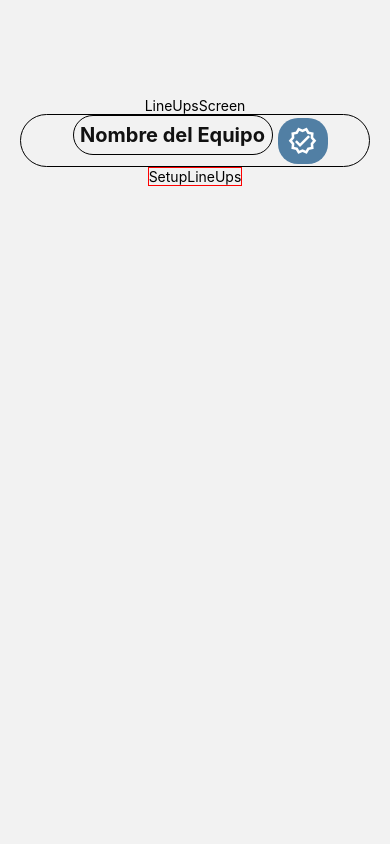
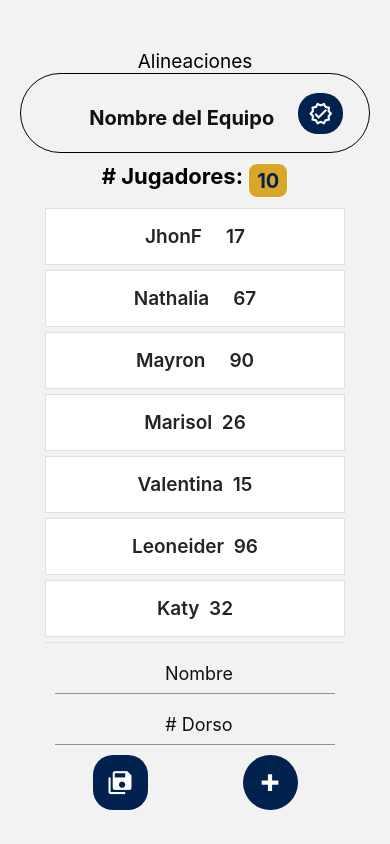
Before and after one commit to JhonFDev/UltimateTracker, a React Native app: screen /lineups in a window 390 px wide. Built offline with nearby package versions, Linux system fonts and the light colour scheme.

Commit message:
fix lineupsscreen with styles, mod setuplineups component listplayers inputs and buttons

```diff
--- a/components/tournament/SetupLineUps.js
+++ b/components/tournament/SetupLineUps.js
@@ -1,17 +1,123 @@
-import { StyleSheet, Text, View } from 'react-native'
-import React from 'react'
+import { ScrollView, StyleSheet, Text, View } from "react-native";
+import React from "react";
+import { Badge, Button, Icon, Input, ListItem } from "@rneui/themed";
 
 export default function SetupLineUps() {
   return (
     <View style={styles.viewcontainersetuplineups}>
-      <Text>SetupLineUps</Text>
+      <View style={{ display: "flex", flexDirection: "row",marginBottom:10 }}>
+        <Text style={{ fontWeight: "700", fontSize: 22 }}># Jugadores: </Text>
+        <Badge
+          value="10"
+          badgeStyle={{ width: 40, height: 35,backgroundColor:"#d9a627"}}
+          textStyle={{ fontSize: 20, fontWeight: "bold", color:"#01214e" }}
+        />
+      </View>
+      {/* Lista de jugadores */}
+      <ScrollView style={{ width: 300 }}>
+        <ListItem containerStyle={{borderWidth:1,}} topDivider={true} bottomDivider={true}>
+          <ListItem.Content style={{alignItems:"center"}}>
+            <ListItem.Title style={{fontSize:19, fontWeight:"600",}}>JhonF     17</ListItem.Title>
+          </ListItem.Content>
+        </ListItem>
+        <ListItem containerStyle={{borderWidth:1,marginTop:5}} topDivider={true} bottomDivider={true}>
+          <ListItem.Content style={{alignItems:"center"}}>
+            <ListItem.Title style={{fontSize:19, fontWeight:"600",}}>Nathalia     67</ListItem.Title>
+          </ListItem.Content>
+        </ListItem>
+        <ListItem containerStyle={{borderWidth:1,marginTop:5}} topDivider={true} bottomDivider={true}>
+          <ListItem.Content style={{alignItems:"center"}}>
+            <ListItem.Title style={{fontSize:19, fontWeight:"600",}}>Mayron     90</ListItem.Title>
+          </ListItem.Content>
+        </ListItem>
+        <ListItem containerStyle={{borderWidth:1, marginTop:5}} topDivider={true} bottomDivider={true}>
+          <ListItem.Content style={{alignItems:"center"}}>
+            <ListItem.Title style={{fontSize:19, fontWeight:"600",}}>Marisol  26</ListItem.Title>
+          </ListItem.Content>
+        </ListItem>
+        <ListItem containerStyle={{borderWidth:1, marginTop:5}} topDivider={true} bottomDivider={true}>
+          <ListItem.Content style={{alignItems:"center"}}>
+            <ListItem.Title style={{fontSize:19, fontWeight:"600",}}>Valentina  15</ListItem.Title>
+          </ListItem.Content>
+        </ListItem>
+        <ListItem containerStyle={{borderWidth:1,marginTop:5}} topDivider={true} bottomDivider={true}>
+          <ListItem.Content style={{alignItems:"center"}}>
+            <ListItem.Title style={{fontSize:19, fontWeight:"600",}}>Leoneider  96</ListItem.Title>
+          </ListItem.Content>
+        </ListItem>
+        <ListItem containerStyle={{borderWidth:1,marginTop:5}} topDivider={true} bottomDivider={true}>
+          <ListItem.Content style={{alignItems:"center"}}>
+            <ListItem.Title style={{fontSize:19, fontWeight:"600",}}>Katy  32</ListItem.Title>
+          </ListItem.Content>
+        </ListItem>
+        <ListItem containerStyle={{borderWidth:1,marginTop:5}} topDivider={true} bottomDivider={true}>
+          <ListItem.Content style={{alignItems:"center"}}>
+            <ListItem.Title style={{fontSize:19, fontWeight:"600",}}>Kimico  13</ListItem.Title>
+          </ListItem.Content>
+        </ListItem>
+        <ListItem containerStyle={{borderWidth:1,marginTop:5}} topDivider={true} bottomDivider={true}>
+          <ListItem.Content style={{alignItems:"center"}}>
+            <ListItem.Title style={{fontSize:19, fontWeight:"600",}}>Juancho  23</ListItem.Title>
+          </ListItem.Content>
+        </ListItem>
+        <ListItem containerStyle={{borderWidth:1,marginTop:5}} topDivider={true} bottomDivider={true}>
+          <ListItem.Content style={{alignItems:"center"}}>
+            <ListItem.Title style={{fontSize:19, fontWeight:"600",}}>Juan Pablo Quintero  10</ListItem.Title>
+          </ListItem.Content>
+        </ListItem>
+      </ScrollView>
+      <View style={{ width: 300, paddingTop: 10, height: 200 }}>
+        <Input
+          placeholder="Nombre"
+          placeholderTextColor={"#111"}
+          inputStyle={{ textAlign: "center" }}
+        />
+        <Input
+          placeholder="# Dorso"
+          placeholderTextColor={"#111"}
+          inputStyle={{ textAlign: "center" }}
+        />
+        <View
+          style={{
+            display: "flex",
+            flexDirection: "row",
+            justifyContent: "space-around",
+          }}
+        >
+          <Button
+            buttonStyle={{ width: 55, borderRadius: 20, height: 55,backgroundColor:"#01214e" }}
+            icon={
+              <Icon
+                name="content-save-all"
+                type="material-community"
+                size={25}
+                color={"#fff"}
+              />
+            }
+          />
+          <Button
+            buttonStyle={{ width: 55, borderRadius: 40, height: 55,backgroundColor:"#01214e" }}
+            icon={
+              <Icon
+                name="plus-thick"
+                type="material-community"
+                size={25}
+                color={"#fff"}
+              />
+            }
+          />
+        </View>
+      </View>
     </View>
-  )
+  );
 }
 
 const styles = StyleSheet.create({
-    viewcontainersetuplineups:{
-        borderWidth:1,
-        borderColor:"red"
-    }
-})
+  viewcontainersetuplineups: {
+    width: 380,
+    height: 680,
+    marginTop: 10,
+    justifyContent: "center",
+    alignItems: "center",
+  },
+});
--- a/screens/match/LineUpsScreen.js
+++ b/screens/match/LineUpsScreen.js
@@ -13,44 +13,46 @@ export default function LineUpsScreen() {
   return (
     <SafeAreaView style={styles.safearealineups}>
       <View style={styles.viewlineups}>
-        <Text>LineUpsScreen</Text>
+        <Text style={{fontSize:19}}>Alineaciones</Text>
         <View
           style={{
             display: "flex",
             flexDirection: "row",
             borderWidth: 1,
-            justifyContent: "center",
-            alignItems: "center",
+            justifyContent: "space-around",
+            alignItems:"center",
             width: 350,
+            height:80,
             borderRadius: 40,
-            gap: 15,
           }}
         >
           <Input
             placeholder="Nombre del Equipo"
             placeholderTextColor={"#111"}
-            containerStyle={{ width: 200 }}
+            containerStyle={{ width: 200, paddingTop:20 }}
             inputStyle={{
               textAlign: "center",
               fontSize: 20,
               fontWeight: "700",
-              width:200
+              width:250,
+
             }}
             textContentType="name"
-            style={{ borderWidth: 1, borderColor: "black", borderRadius:20 }}
-            inputContainerStyle={{borderWidth: 0, borderColor: "transparent"}}
-            focusable
+            style={{   alignItems:"center", justifyContent:"center" }}
+            inputContainerStyle={{borderColor: "transparent"}}
+
           />
+
           <Button
             icon={
               <Icon
                 name="check-decagram-outline"
                 type="material-community"
-                size={30}
+                size={25}
                 color={"white"}
               />
             }
-            buttonStyle={{ backgroundColor: "#517fa4", borderRadius: 20 }}
+            buttonStyle={{ backgroundColor: "#01214e", borderRadius: 20 }}
           />
         </View>
         <SetupLineUps />
@@ -62,8 +64,8 @@ export default function LineUpsScreen() {
 const styles = StyleSheet.create({
   safearealineups: {
     flex: 1,
-    justifyContent: "center",
     alignItems: "center",
+    paddingTop:50
   },
   viewlineups: {
     width: 380,
```
